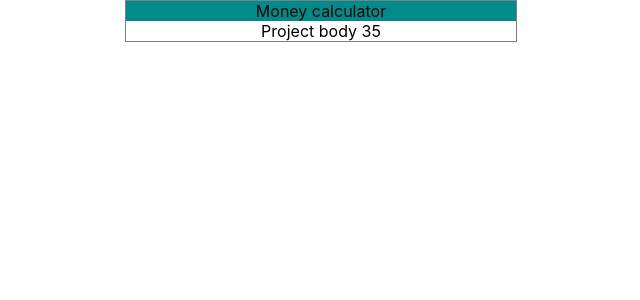
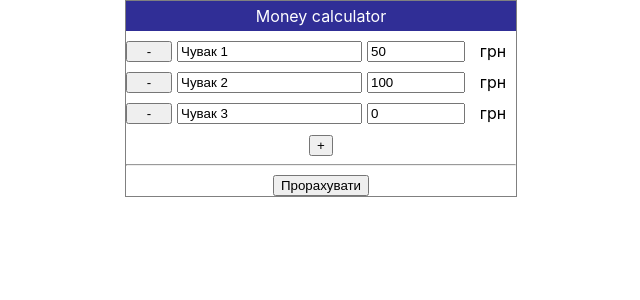
Before and after one commit to IP777/money_calc, a React (Create React App) app: page / in a window 1280 px wide. Shown: the top 300 px of the page, without its empty margins (319-959 px from the left). Built offline with nearby package versions, Linux system fonts and the light colour scheme.

Commit message:
beta program

```diff
--- a/src/App.css
+++ b/src/App.css
@@ -6,6 +6,30 @@
 }
 
 .header {
-  width: 100%;
-  background: darkcyan;
+  background: rgb(48, 46, 150);
+  padding: 5px;
+  color: #fff;
 }
+
+.main {
+  padding-top: 10px;
+}
+
+.pb_wrapper {
+  display: grid;
+  grid-template-columns: repeat(4, 1fr);
+  grid-gap: 5px;
+  margin-bottom: 10px;
+}
+
+.pb_coast {
+  width: 90px;
+}
+
+.cal_bloc {
+}
+
+.r_wrapper {
+  border-bottom: 1px solid black;
+  padding: 10px 0;
+}
--- a/src/App.js
+++ /dev/null
@@ -1,13 +0,0 @@
-import "./App.css";
-
-function App() {
-  console.log("first");
-  return (
-    <div className="App">
-      <div className="header">Money calculator</div>
-      <div className="main">Project body 35</div>
-    </div>
-  );
-}
-
-export default App;
--- /dev/null
+++ b/src/App.jsx
@@ -0,0 +1,149 @@
+import React, { useState } from "react";
+import "./App.css";
+import PersonButton from "./components/PersonButton";
+import randomID from "./utils/randomID";
+import MoneyCalcBlock from "./components/MoneyCalckBlock";
+
+const initPersonArr = [
+  {
+    id: "1",
+    name: "Чувак 1",
+    money: 50,
+  },
+  {
+    id: "2",
+    name: "Чувак 2",
+    money: 100,
+  },
+  {
+    id: "3",
+    name: "Чувак 3",
+    money: 0,
+  },
+];
+
+function App() {
+  const [personArr, setPersonArr] = useState(initPersonArr);
+  const [result, setResult] = useState(null);
+
+  const AddPersonHandler = () => {
+    setPersonArr([
+      ...personArr,
+      {
+        id: randomID(),
+        name: "",
+        money: "",
+      },
+    ]);
+  };
+
+  const removePersonHandler = (id) => {
+    if (personArr.length - 1 >= 3)
+      setPersonArr(personArr.filter((item) => item.id !== id));
+  };
+
+  const calculateHandler = () => {
+    const totalCoast = personArr
+      .map((item) => (typeof item.money !== "number" ? 0 : item.money))
+      .reduce((prevValue, currValue) => prevValue + currValue, 0);
+
+    const deltaCoast = totalCoast / personArr.length;
+
+    const calcSum = personArr.map((item) => item.money - deltaCoast);
+
+    const pInventors = personArr
+      .filter((item, i) => calcSum[i] > 0)
+      .sort((a, b) => b.money - a.money);
+
+    const pDebtors = personArr
+      .filter((item, i) => calcSum[i] < 0)
+      .sort((a, b) => a.money + b.money);
+
+    const investors = calcSum.filter((item) => item > 0).sort((a, b) => b - a);
+    const debtors = calcSum.filter((item) => item < 0).sort((a, b) => a + b);
+
+    const debtorsSort = [...debtors];
+    const sArr = [];
+
+    for (let i = 0; i < investors.length; i++) {
+      let inv = investors[i];
+
+      for (let i2 = 0; i2 < debtorsSort.length; i2++) {
+        if (debtorsSort[i2] !== 0) {
+          const invR = inv;
+          inv = inv + debtorsSort[i2];
+          if (inv > 0) {
+            sArr.push({
+              id: Math.random(),
+              investorName: pInventors[i].name,
+              debtorsName: pDebtors[i2].name,
+              take: -debtorsSort[i2],
+            });
+            debtorsSort[i2] = 0;
+          } else {
+            debtorsSort[i2] = inv;
+            sArr.push({
+              id: Math.random(),
+              investorName: pInventors[i].name,
+              debtorsName: pDebtors[i2].name,
+              take: invR,
+            });
+            break;
+          }
+        }
+      }
+    }
+    setResult(sArr);
+  };
+
+  return (
+    <div className="App">
+      <div className="header">Money calculator</div>
+      <div className="main">
+        <div className="person_block">
+          {personArr.map((item) => (
+            <PersonButton
+              key={item.id}
+              pbName={item.name}
+              pbMoney={item.money}
+              addHandler={() => removePersonHandler(item.id)}
+              changeName={(text) =>
+                setPersonArr(
+                  personArr.map((item2) =>
+                    item2.id === item.id ? { ...item2, name: text } : item2
+                  )
+                )
+              }
+              changeMoney={(number) =>
+                setPersonArr(
+                  personArr.map((item2) =>
+                    item2.id === item.id
+                      ? { ...item2, money: Number(number) }
+                      : item2
+                  )
+                )
+              }
+            />
+          ))}
+        </div>
+        <button type="button" onClick={AddPersonHandler}>
+          +
+        </button>
+        <hr />
+        <div className="cal_bloc">
+          <button type="button" onClick={calculateHandler}>
+            Прорахувати
+          </button>
+          <div className="total_coast_block">
+            {result &&
+              result.map((item) => (
+                <MoneyCalcBlock key={item.id} item={item} />
+              ))}
+          </div>
+        </div>
+      </div>
+    </div>
+  );
+}
+
+export default App;
--- /dev/null
+++ b/src/components/MoneyCalckBlock.jsx
@@ -0,0 +1,11 @@
+import React from "react";
+
+export default function MoneyCalcBlock({ item }) {
+  return (
+    <div className="r_wrapper">
+      <div className="r_investor">Кому виннi: {item.investorName}</div>
+      <div className="r_debtor">Хто винний: {item.debtorsName}</div>
+      <div className="r_debtor">Скiльки винний: {Math.ceil(item.take)}грн</div>
+    </div>
+  );
+}
--- /dev/null
+++ b/src/components/PersonButton.jsx
@@ -0,0 +1,32 @@
+import React from "react";
+
+export default function PersonButton({
+  pbName,
+  pbMoney,
+  addHandler,
+  changeName,
+  changeMoney,
+}) {
+  return (
+    <div className="pb_wrapper">
+      <button className="pb_plus" type="button" onClick={addHandler}>
+        -
+      </button>
+      <input
+        className="pb_name"
+        type="text"
+        placeholder="Name"
+        value={pbName}
+        onChange={(e) => changeName(e.target.value)}
+      />
+      <input
+        className="pb_coast"
+        type="number"
+        placeholder="0"
+        value={pbMoney}
+        onChange={(e) => changeMoney(e.target.value)}
+      />
+      <div className="text">грн</div>
+    </div>
+  );
+}
--- /dev/null
+++ b/src/utils/randomID.js
@@ -0,0 +1,3 @@
+export default function randomID() {
+  return new Date().getTime();
+}
```
